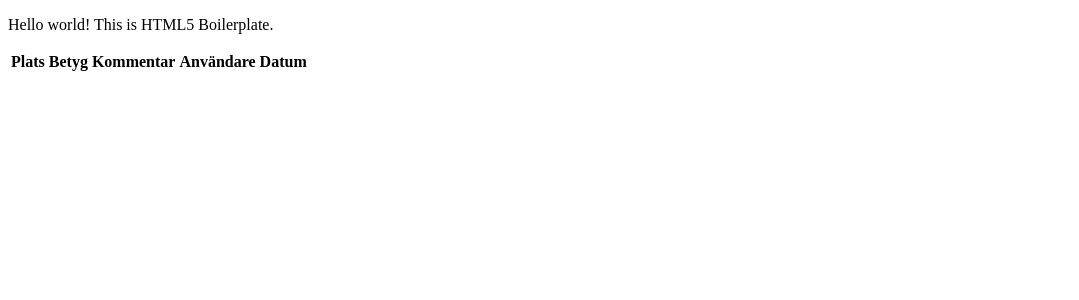
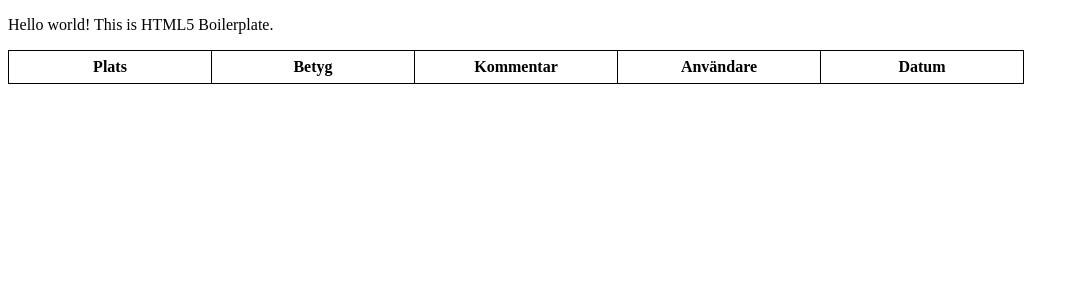
Before and after one commit to emilerik/isinfotest, a PHP site: page / in a window 1280 px wide. Shown: the top 300 px of the page, without its empty margins (0-1079 px from the left). Run offline with PHP 8.4, Linux system fonts and the light colour scheme; data that the repository does not hold is empty.

Commit message:
Lade till CSS

```diff
--- a/index.php
+++ b/index.php
@@ -6,13 +6,9 @@
     <title>Isinfo</title>
     <meta name="description" content="">
     <meta name="viewport" content="width=device-width, initial-scale=1">
+    <link rel="stylesheet" type="text/css" href="styles.css">
 </head>
 <body>
-        <!--[if lt IE 8]>
-            <p class="browserupgrade">You are using an <strong>outdated</strong> browser. Please <a href="http://browsehappy.com/">upgrade your browser</a> to improve your experience.</p>
-            <![endif]-->
-
-            <!-- Add your site or application content here -->
     <p>Hello world! This is HTML5 Boilerplate.</p>
     <?php
     include 'model.php';
@@ -38,13 +34,10 @@
         . "</tr>";
     }
 
+// $sql = "INSERT INTO MyGuests (firstname, lastname, email)
+// VALUES ('John', 'Doe', 'john@example.com')";
 
     ?>
-            <!-- <tr>
-                <td>Eve</td>
-                <td>Jackson</td>
-                <td>94</td>
-            </tr> -->
         </table>
 
 
--- /dev/null
+++ b/styles.css
@@ -0,0 +1,14 @@
+table {
+    border-collapse: collapse;
+}
+
+table, th, td {
+    border: 1px solid black;
+    text-align: left;
+}
+
+th, td {
+	width: 200px;
+	height: 30px;
+	text-align: center;
+}
```
Lines whose indentation alone changed are shown as unchanged.
